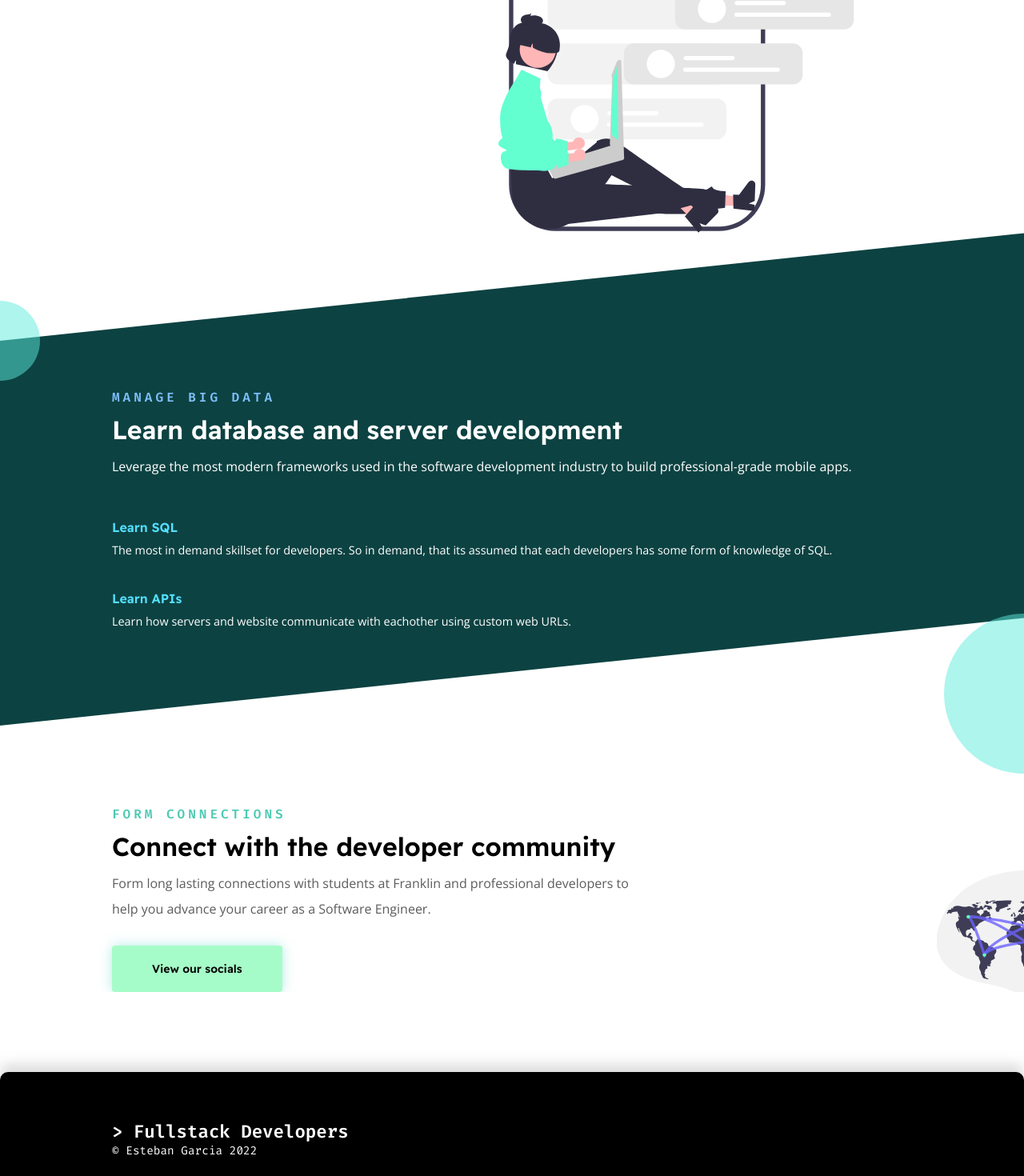
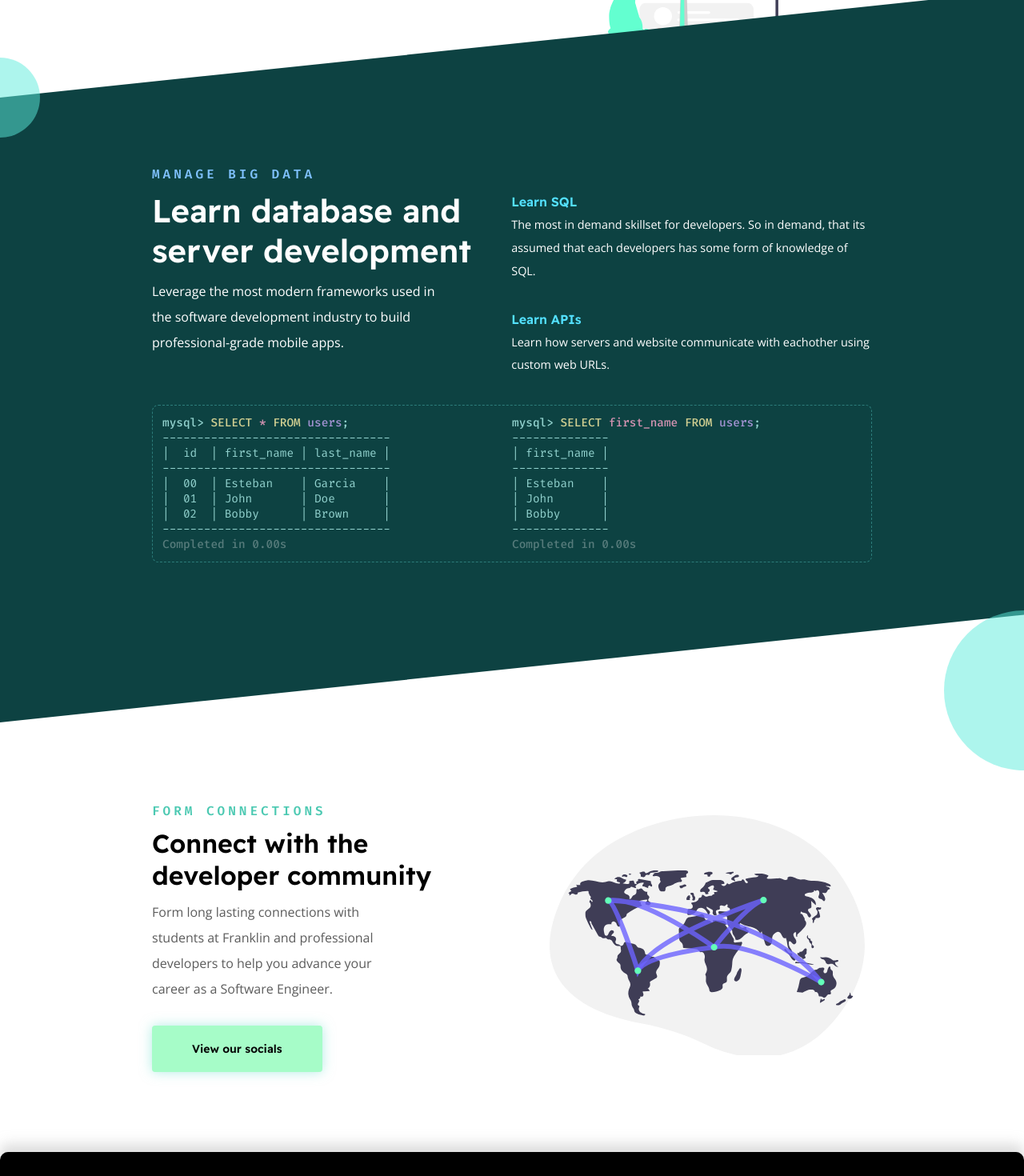
Before and after one commit to estebangarcia21/fullstack-developers-website, a Next.js app in the folder ui/: page / in a window 1280 px wide. Shown: the part 1100-2570 px from the top of the page at 80% size. Built offline with nearby package versions, Linux system fonts and the light colour scheme.

Commit message:
Added desktop responsiveness for index page

```diff
--- a/ui/components/ContentContainer.module.scss
+++ b/ui/components/ContentContainer.module.scss
@@ -1,12 +1,20 @@
 @import 'styles/theme.scss';
 
-$max-width: 1400px;
 $padding-x: 50px;
 
-.container {
-  max-width: 1100px;
+@mixin container-base() {
+  max-width: $content-max-width;
   padding: 0 $padding-x;
   margin: 0 auto;
   height: 100%;
   width: 100%;
 }
+
+.container {
+  @include container-base();
+}
+
+.noPaddingContainer {
+  @include container-base();
+  padding: 0;
+}
--- a/ui/components/ContentContainer.tsx
+++ b/ui/components/ContentContainer.tsx
@@ -1,9 +1,22 @@
 import styles from './ContentContainer.module.scss';
 
 export interface ContentContainerProps {
+  noPadding?: boolean;
+  relative?: boolean;
   children: React.ReactNode;
 }
 
-export function ContentContainer({ children }: ContentContainerProps) {
-  return <div className={styles.container}>{children}</div>;
+export function ContentContainer({
+  children,
+  noPadding,
+  relative,
+}: ContentContainerProps) {
+  return (
+    <div
+      className={noPadding ? styles.noPaddingContainer : styles.container}
+      style={{ position: relative ? 'relative' : 'static' }}
+    >
+      {children}
+    </div>
+  );
 }
--- /dev/null
+++ b/ui/components/HomeSqlView.module.scss
@@ -0,0 +1,70 @@
+@import 'styles/screens.scss';
+
+/* Colors */
+$default: #92d2ce;
+$keyword: #d2d092;
+$selection: #d292b1;
+$table: #a292d2;
+
+.container {
+  border-radius: 8px;
+  border: 1px dashed rgba(98, 225, 219, 0.37);
+  padding: 12px;
+
+  display: flex;
+  flex-direction: column;
+
+  div + div {
+    margin-top: 20px;
+  }
+
+  .sqlView {
+    flex: 1;
+
+    .code {
+      color: $default;
+      font-size: 0.9rem;
+      font-variant-ligatures: none;
+
+      .keyword {
+        color: $keyword;
+      }
+
+      .table {
+        color: $table;
+      }
+
+      .selection {
+        color: $selection;
+      }
+
+      strong {
+        font-weight: 500;
+      }
+    }
+  }
+
+  .output {
+    opacity: 0.3;
+    font-weight: 500;
+    color: white;
+  }
+}
+
+@include medium-screen() {
+  .container {
+    flex-direction: row;
+
+    div + div {
+      margin-top: 0;
+    }
+
+    .sqlView {
+      flex: 3;
+    }
+
+    .output {
+      flex: 1;
+    }
+  }
+}
--- /dev/null
+++ b/ui/components/HomeSqlView.tsx
@@ -0,0 +1,59 @@
+import { Children } from 'utils/commonTypes';
+import styles from './HomeSqlView.module.scss';
+
+export interface HomeSqlViewConfiguration {
+  propertySelection: string[];
+  table: string;
+  output: string;
+}
+
+export interface HomeSqlViewProps {
+  left: HomeSqlViewConfiguration;
+  right: HomeSqlViewConfiguration;
+}
+
+export function HomeSqlView({ left, right }: HomeSqlViewProps) {
+  return (
+    <figure className={styles.container}>
+      <SqlView {...left} />
+      <SqlView {...right} />
+    </figure>
+  );
+}
+
+function SqlView({
+  output,
+  propertySelection,
+  table,
+}: HomeSqlViewConfiguration) {
+  return (
+    <div className={styles.sqlView}>
+      <pre>
+        <code className={styles.code}>
+          <strong>
+            mysql{'> '}
+            <Statement>SELECT </Statement>
+            <Selection>{propertySelection.join(', ')} </Selection>
+            <Statement>FROM </Statement>
+            <Table>{table}</Table>;
+          </strong>
+          <br />
+          {output}
+          <br />
+          <Output>Completed in 0.00s</Output>
+        </code>
+      </pre>
+    </div>
+  );
+}
+
+const TextStyleComponent =
+  (className: string) =>
+  // eslint-disable-next-line react/display-name
+  ({ children }: Children) =>
+    <span className={className}>{children}</span>;
+
+const Statement = TextStyleComponent(styles.keyword);
+const Selection = TextStyleComponent(styles.selection);
+const Table = TextStyleComponent(styles.table);
+const Output = TextStyleComponent(styles.output);
--- a/ui/components/SkewBackground.tsx
+++ b/ui/components/SkewBackground.tsx
@@ -22,7 +22,7 @@ export function SkewBackground({
           overflow: 'hidden',
           width: '100%',
           transform: `skew${skewAxis}(-${Math.abs(deg)}deg)`,
-          transformOrigin: 'left top',
+          transformOrigin: 'left bottom',
           zIndex: 0,
           height,
         }}
--- a/ui/pages/index.tsx
+++ b/ui/pages/index.tsx
@@ -1,5 +1,6 @@
 import { ContentContainer } from 'components/ContentContainer';
 import { Footer } from 'components/Footer';
+import { HomeSqlView } from 'components/HomeSqlView';
 import { Navbar } from 'components/Navbar';
 import { SkewBackground } from 'components/SkewBackground';
 import type { NextPage } from 'next';
@@ -8,6 +9,24 @@ import React from 'react';
 import styles from 'styles/pages/Home.module.scss';
 
 const SKEW_DEG = 6;
+const SQL_OUTPUTS = {
+  left: `\
+---------------------------------
+|  id  | first_name | last_name |
+---------------------------------
+|  00  | Esteban    | Garcia    |
+|  01  | John       | Doe       |
+|  02  | Bobby      | Brown     |
+---------------------------------`,
+  right: `\
+--------------
+| first_name |
+--------------
+| Esteban    |
+| John       |
+| Bobby      |
+--------------`,
+};
 
 const Home: NextPage = () => {
   return (
@@ -51,6 +70,7 @@ const Home: NextPage = () => {
           </ContentContainer>
         </SkewBackground>
 
+        <ContentContainer noPadding>
           <div className={styles.circleSection}>
             {/* Left Circles */}
             <Circle size={100} coords={[0, 0, 0, 0]} transform={['-55%', 0]} />
@@ -70,6 +90,7 @@ const Home: NextPage = () => {
               transform={['60%', '-65%']}
             />
           </div>
+        </ContentContainer>
 
         <ContentContainer>
           <section className={styles.buildAppsSection}>
@@ -85,8 +106,10 @@ const Home: NextPage = () => {
             <div className={styles.exploreContainer}>
               <button className={styles.button}>Explore</button>
 
+              <div className={styles.imgContainer}>
                 {/* eslint-disable-next-line @next/next/no-img-element */}
                 <img src="/Mobile-Vector.svg" alt="" className={styles.img} />
+              </div>
             </div>
           </section>
         </ContentContainer>
@@ -105,30 +128,47 @@ const Home: NextPage = () => {
             size={200}
             transform={['50%', '30%']}
           />
-
           <ContentContainer>
             <section className={styles.learnBackendSection}>
+              <div className={styles.textContainer}>
+                <div className={styles.header}>
                   <h3>MANAGE BIG DATA</h3>
 
                   <h1>Learn database and server development</h1>
 
                   <p>
                     Leverage the most modern frameworks used in the software
-                development industry to build professional-grade mobile apps.{' '}
+                    development industry to build professional-grade mobile
+                    apps.{' '}
                   </p>
+                </div>
 
                 <div className={styles.highlightsContainer}>
                   <LearnBackendHighlight title="Learn SQL">
-                  The most in demand skillset for developers. So in demand, that
-                  its assumed that each developers has some form of knowledge of
-                  SQL.
+                    The most in demand skillset for developers. So in demand,
+                    that its assumed that each developers has some form of
+                    knowledge of SQL.
                   </LearnBackendHighlight>
 
                   <LearnBackendHighlight title="Learn APIs">
-                  Learn how servers and website communicate with eachother using
-                  custom web URLs.
+                    Learn how servers and website communicate with eachother
+                    using custom web URLs.
                   </LearnBackendHighlight>
                 </div>
+              </div>
+
+              <HomeSqlView
+                left={{
+                  propertySelection: ['*'],
+                  table: 'users',
+                  output: SQL_OUTPUTS.left,
+                }}
+                right={{
+                  propertySelection: ['first_name'],
+                  table: 'users',
+                  output: SQL_OUTPUTS.right,
+                }}
+              />
             </section>
           </ContentContainer>
         </SkewBackground>
@@ -138,18 +178,18 @@ const Home: NextPage = () => {
             <h3>FORM CONNECTIONS</h3>
 
             <h1 className={styles.title}>
-              Connect with the developer community
+              Connect with the <br /> developer community
             </h1>
           </ContentContainer>
 
           <ContentContainer>
             <div className={styles.content}>
+              <ContentContainer noPadding>
+                <div className={styles.imgContainer}>
                   {/* eslint-disable-next-line @next/next/no-img-element */}
-              <img
-                src="/Connect-World-Vector.svg"
-                alt=""
-                className={styles.img}
-              />
+                  <img src="/Connect-World-Vector.svg" alt="" />
+                </div>
+              </ContentContainer>
 
               <p className={styles.description}>
                 Form long lasting connections with students at Franklin and
--- a/ui/styles/pages/Home.module.scss
+++ b/ui/styles/pages/Home.module.scss
@@ -105,10 +105,15 @@
       flex: 1;
     }
 
-    .img {
+    .imgContainer {
       flex: 3;
       width: 100%;
       height: auto;
+
+      > img {
+        width: 100%;
+        height: auto;
+      }
     }
   }
 }
@@ -117,13 +122,13 @@
   overflow: hidden;
   position: relative;
 
-  padding: 60px 0px 80px 0px;
+  padding: 60px 0px 150px 0px;
 
-  > h3 {
+  h3 {
     @include pre-section-title(#7fc1fd);
   }
 
-  > h1 {
+  h1 {
     margin: 10px 0px;
     font-size: 2rem;
     font-weight: 600;
@@ -156,8 +161,6 @@
 
 .formConnectionsSection {
   margin-top: 100px;
-  position: relative;
-  overflow: hidden;
 
   h3 {
     @include pre-section-title(#4cc9b2);
@@ -179,11 +182,94 @@
       }
     }
 
-    .img {
-      position: absolute;
-      right: 0;
-      transform: translateX(50%);
-      height: 70%;
+    .imgContainer {
+      position: relative;
+      height: auto;
+      width: min(100vw, $content-max-width - 100px);
+
+      img {
+        position: absolute;
+        height: 200px;
+        right: 0;
+        transform: translate(20%, -15%);
+      }
     }
   }
 }
+
+@include medium-screen() {
+  .formConnectionsSection {
+    .content {
+      .imgContainer {
+        > img {
+          height: 300px;
+          transform: translateY(-35%);
+        }
+      }
+
+      > p {
+        max-width: 35ch;
+      }
+    }
+  }
+
+  .buildAppsSection {
+    text-align: center;
+
+    > p {
+      max-width: 70ch;
+      margin: 0 auto;
+    }
+
+    .exploreContainer {
+      .imgContainer {
+        flex: 1;
+        position: relative;
+        padding-bottom: 250px;
+        min-width: 450px;
+        width: 500px;
+
+        > img {
+          position: absolute;
+          left: 0;
+        }
+      }
+    }
+  }
+
+  .learnBackendSection {
+    .header {
+      margin-right: 50px;
+
+      > h1 {
+        font-size: 2.5rem;
+      }
+    }
+  }
+}
+
+@include large-screen() {
+  .learnBackendSection {
+    padding-bottom: 200px;
+
+    .textContainer {
+      display: flex;
+    }
+
+    .header {
+      > p {
+        max-width: 40ch;
+      }
+    }
+  }
+}
+
+@include extra-large-screen() {
+  .formConnectionsSection {
+    margin-top: 40px;
+  }
+
+  .learnBackendSection {
+    padding-bottom: 250px;
+  }
+}
--- a/ui/styles/screens.scss
+++ b/ui/styles/screens.scss
@@ -1,3 +1,9 @@
+@mixin extra-large-screen() {
+  @media (min-width: 1300px) {
+    @content;
+  }
+}
+
 @mixin large-screen() {
   @media (min-width: 1125px) {
     @content;
@@ -10,8 +16,14 @@
   }
 }
 
-@mixin tablet() {
+@mixin medium-screen() {
   @media (min-width: 768px) {
     @content;
   }
 }
+
+@mixin min-screen($width) {
+  @media (min-width: $width) {
+    @content;
+  }
+}
--- a/ui/styles/theme.scss
+++ b/ui/styles/theme.scss
@@ -1,3 +1,5 @@
+$content-max-width: 1000px;
+
 $text-xl: 3em;
 $text-lg: 2em;
 $text-md: 1.5em;
```
Lines whose indentation alone changed are shown as unchanged.
